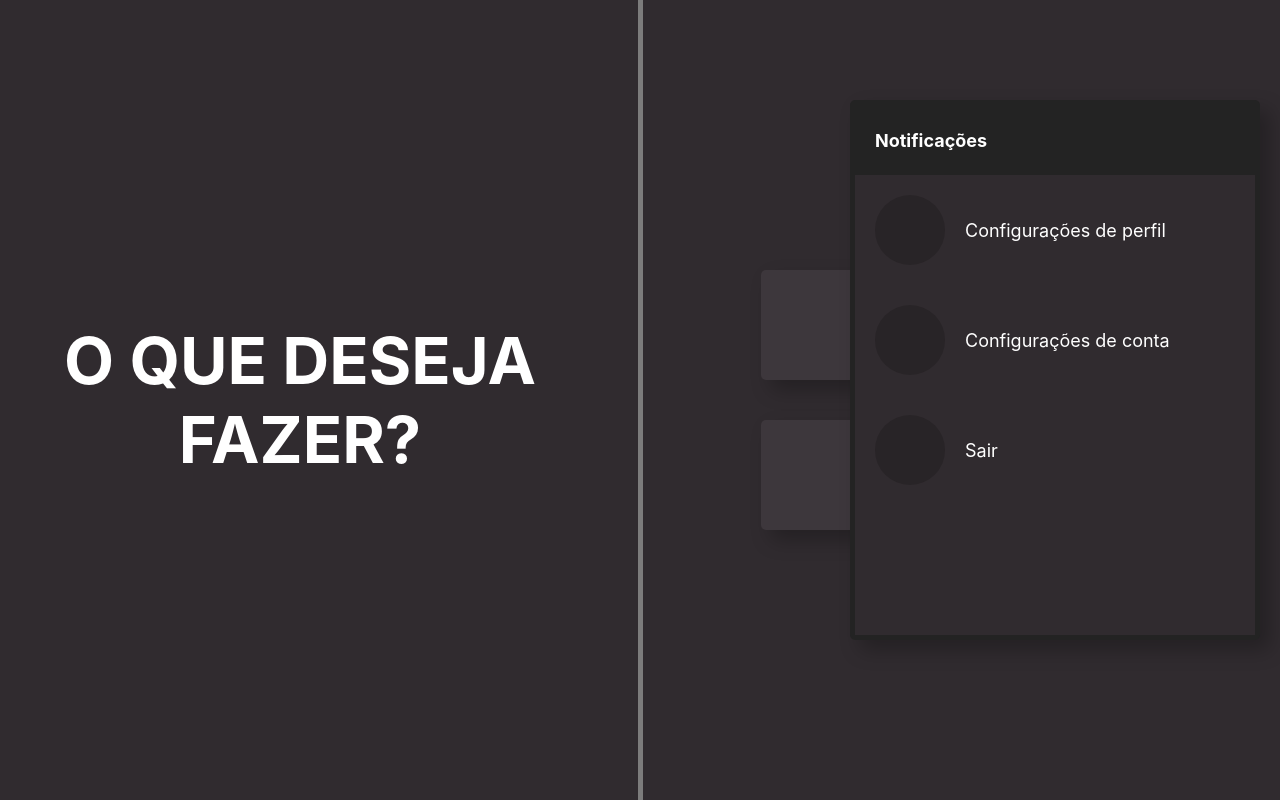
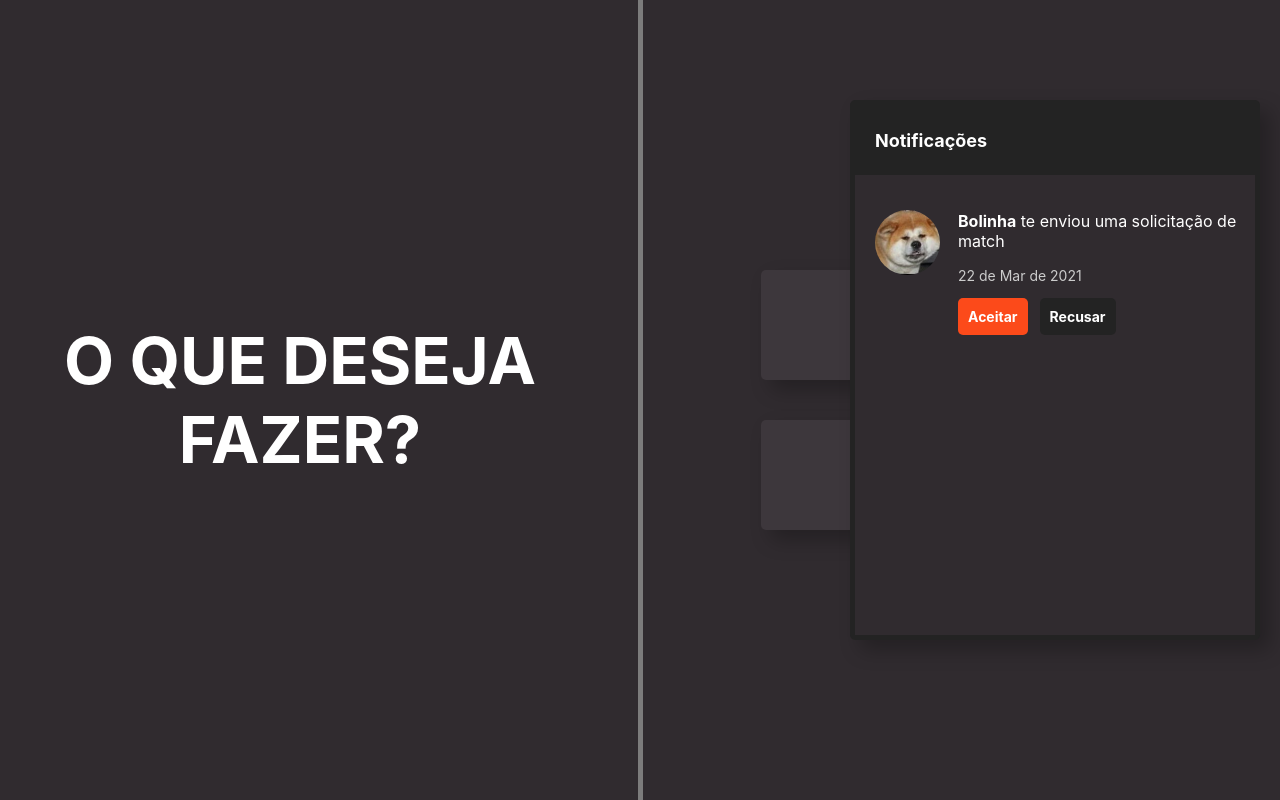
Before and after one commit to emmanuelviniciusdev/animates, a React (Create React App) app: page /inicio in a window 1280 px wide. Both pictures are taken after a click on the button 1166 px from the left and 55 px from the top of the page. Built offline with nearby package versions, Linux system fonts and the light colour scheme.

Commit message:
MenuPopUp (notificaçoes)

```diff
--- a/src/components/MenuPopUp/index.tsx
+++ b/src/components/MenuPopUp/index.tsx
@@ -14,6 +14,7 @@ import listBold from '@iconify/icons-ph/list-bold'
 import bellDuotone from '@iconify/icons-ph/bell-duotone'
 import xBold from '@iconify/icons-ph/x-bold'
 import MenuPopUpMoreOptions from '../MenuPopUpMoreOptions'
+import MenuPopUpNotifications from '../MenuPopUpNotifications'
 
 const popUpModes = {
     'more-options': {
@@ -24,7 +25,7 @@ const popUpModes = {
     notifications: {
         icon: bellDuotone,
         title: 'Notificações',
-        component: MenuPopUpMoreOptions,
+        component: MenuPopUpNotifications,
     },
 }
 
--- /dev/null
+++ b/src/components/MenuPopUpNotifications/index.tsx
@@ -0,0 +1,62 @@
+import React, { useState } from 'react'
+import {
+    MatchNotification,
+    MatchNotificationActions,
+    MatchNotificationContent,
+    MatchNotificationDate,
+    MatchNotificationDescription,
+    MatchNotificationPicture,
+    NoNotifications,
+} from './styles'
+import bolinha from '../../assets/images/bolinha.jpg'
+import SimpleButton from '../SimpleButton'
+import { Icon } from '@iconify/react'
+import smileyMehDuotone from '@iconify/icons-ph/smiley-meh-duotone'
+
+function MenuPopUpNotifications() {
+    const [notifications] = useState(['foo'])
+
+    const hasNotifications = notifications.length > 0
+    const hasNoNotifications = notifications.length === 0
+
+    return (
+        <>
+            {hasNoNotifications && (
+                <NoNotifications>
+                    <Icon icon={smileyMehDuotone} className="icon" />
+                    <p>Sem notificações</p>
+                </NoNotifications>
+            )}
+
+            {hasNotifications && (
+                <MatchNotification>
+                    <MatchNotificationContent>
+                        <MatchNotificationPicture src={bolinha} />
+
+                        <div>
+                            <MatchNotificationDescription>
+                                <b>Bolinha</b> te enviou uma solicitação de
+                                match
+                            </MatchNotificationDescription>
+
+                            <MatchNotificationDate>
+                                22 de Mar de 2021
+                            </MatchNotificationDate>
+
+                            <MatchNotificationActions>
+                                <SimpleButton btnSize="sm">
+                                    Aceitar
+                                </SimpleButton>
+                                <SimpleButton btnSize="sm" btnTheme="secondary">
+                                    Recusar
+                                </SimpleButton>
+                            </MatchNotificationActions>
+                        </div>
+                    </MatchNotificationContent>
+                </MatchNotification>
+            )}
+        </>
+    )
+}
+
+export default MenuPopUpNotifications
--- /dev/null
+++ b/src/components/MenuPopUpNotifications/styles.tsx
@@ -0,0 +1,70 @@
+import { darken } from 'polished'
+import styled from 'styled-components'
+
+export const MatchNotification = styled.div`
+    width: 100%;
+    background-color: transparent;
+    padding: 20px 0;
+    transition: 0.1s all;
+    display: flex;
+    flex-direction: column;
+
+    &:last-child {
+        margin-bottom: 100px;
+    }
+
+    &:hover {
+        background-color: ${(props) => darken(0.03, props.theme.bgDefault)};
+    }
+
+    @media (min-width: 1280px) {
+        &:last-child {
+            margin-bottom: 0;
+        }
+    }
+`
+
+export const MatchNotificationContent = styled.div`
+    display: flex;
+    gap: 18px;
+    margin-left: 20px;
+`
+
+export const MatchNotificationPicture = styled.img`
+    width: 65px;
+    height: 65px;
+    border-radius: 50%;
+    margin-top: 15px;
+`
+
+export const MatchNotificationDescription = styled.p``
+
+export const MatchNotificationDate = styled.p`
+    font-size: 14px;
+    color: #ccc;
+`
+
+export const MatchNotificationActions = styled.div`
+    button {
+        font-weight: bold;
+        margin-right: 12px;
+    }
+`
+
+export const NoNotifications = styled.div`
+    height: 170px;
+    display: flex;
+    flex-direction: column;
+    align-items: center;
+    justify-content: space-around;
+    margin-top: 30px;
+
+    .icon {
+        font-size: 80px;
+        color: ${(props) => props.theme.colorPrimary};
+    }
+
+    p {
+        font-size: 20px;
+    }
+`
```
Also changed, not shown: src/assets/images/bolinha.jpg (added).
